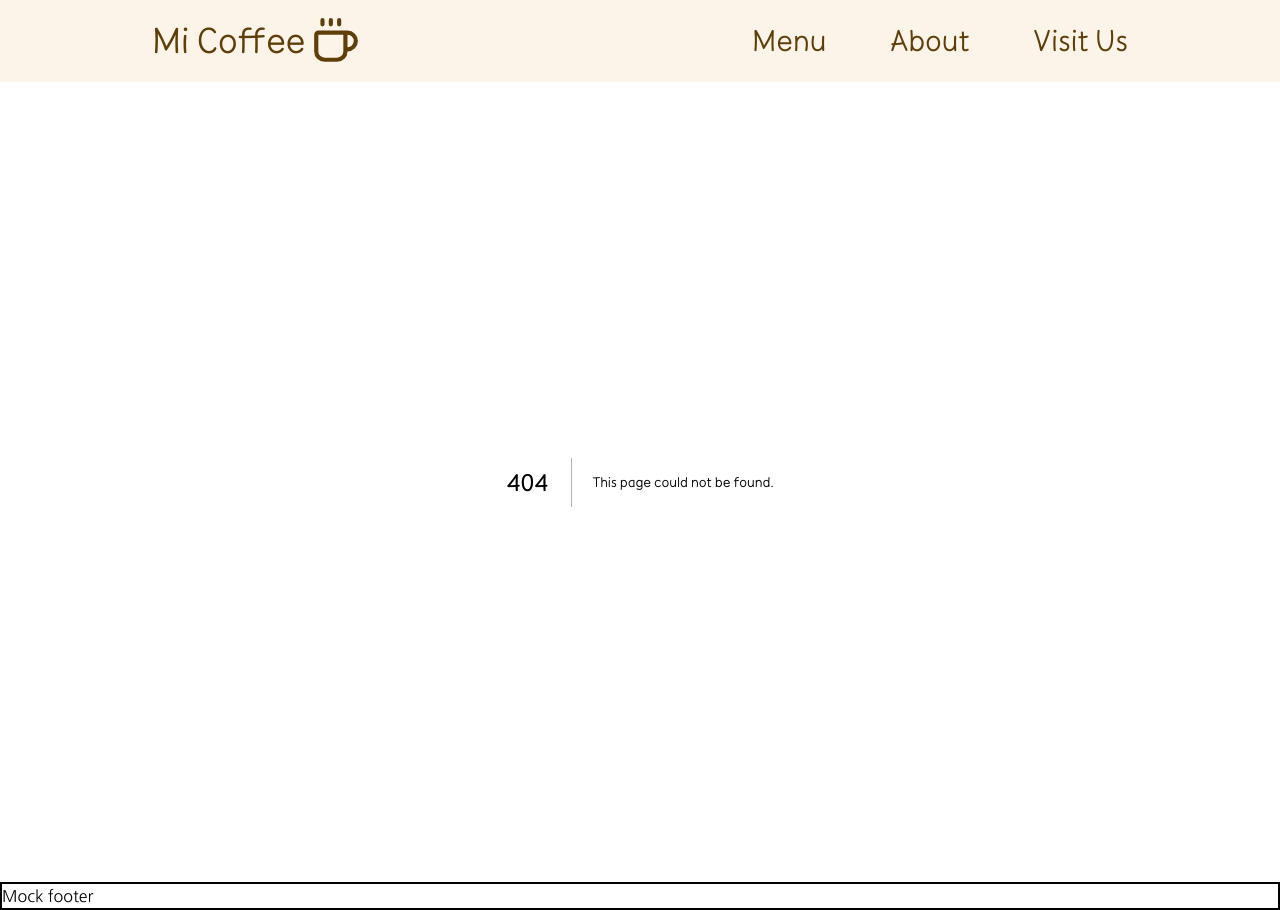
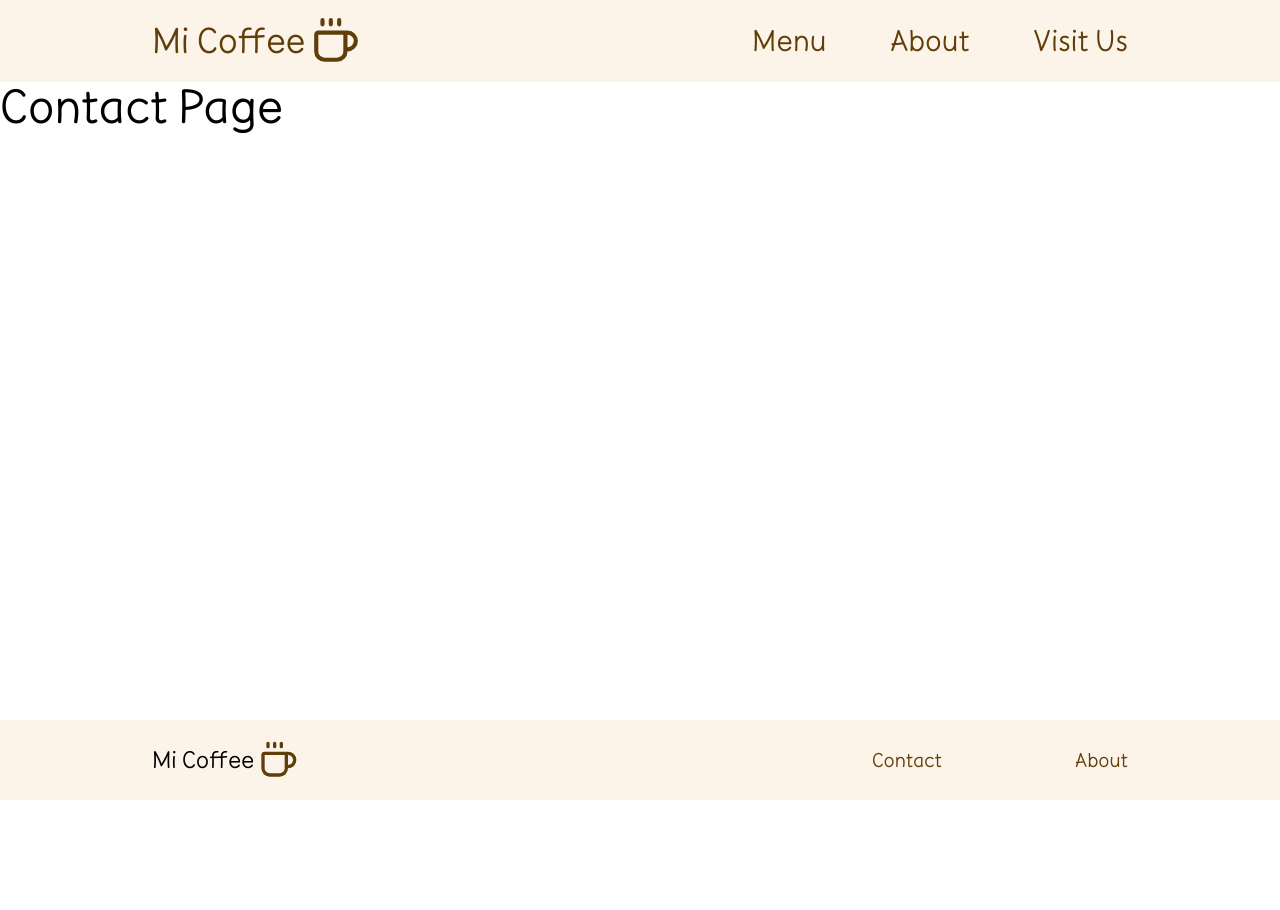
Before and after one commit to maninder56/web-development, a Next.js app in the folder frontend/coffee-shop/: page /contact in a window 1280 px wide. Before the commit this address had no page. After the commit the page ends 800 px from the top, so only its background shows below. Built offline with nearby package versions, Linux system fonts and the light colour scheme.

Commit message:
Created footer and mock contact page

```diff
--- /dev/null
+++ b/frontend/coffee-shop/src/app/contact/page.tsx
@@ -0,0 +1,8 @@
+
+export default function Contact() {
+    return (
+        <section>
+            <h1 className='text-5xl'>Contact Page</h1>
+        </section>
+    );
+}
--- a/frontend/coffee-shop/src/components/footer.tsx
+++ b/frontend/coffee-shop/src/components/footer.tsx
@@ -1,8 +1,54 @@
+import { WebsitePages } from "@/types/global";
+import Link from "next/link";
 
 export default function Footer() {
+    const homePage: WebsitePages = '/';
+    const aboutPage: WebsitePages = '/about';
+    const contactPage: WebsitePages = '/contact';
+
+
     return (
-        <footer className="border-2">
-            <p>Mock footer</p>
+        <footer className="min-h-20 flex justify-center bg-surface-background">
+            <div className="m-2 flex-1 flex justify-between max-w-250 relative animate-reveal-drop">
+                <div className='mt-auto mb-auto z-10'>
+                    <Link href={homePage}
+                        className={`
+                            flex m-auto text-nowrap
+                            text-2xl font-heading
+                            pl-3 pr-3 pt-2 pb-2 rounded-2xl
+                            hover:scale-105 hover:bg-surface-hover active:scale-95
+                        `}
+                    >
+                        <span className='mt-auto mb-auto mr-1'>Mi Coffee</span>
+                        <svg width='40' height='40' className='m-auto w-full h-full' viewBox='0 0 24 24' fill='none' xmlns='http://www.w3.org/2000/svg'>
+                            <path d='M10 2v2m4-2v2m2 4a1 1 0 0 1 1 1v8a4 4 0 0 1-4 4H7a4 4 0 0 1-4-4V9a1 1 0 0 1 1-1h14a4 4 0 1 1 0 8h-1M6 2v2'
+                                className='transition ease-in'
+                                stroke={'#603e0a'}
+                                strokeWidth='2' strokeLinecap='round' strokeLinejoin='round'/>
+                        </svg>
+                    </Link>
+                </div>
+                 <ul className='max-w-70 flex-1 flex justify-between text-xl font-heading text-text-primary'>
+                    <li className='flex mt-auto mb-auto'>
+                        <Link href={contactPage}
+                            className={`
+                                pl-3 pr-3 pt-1 pb-1 rounded-2xl z-10
+                                transition ease-in
+                                hover:scale-105 hover:bg-surface-hover active:scale-95
+                            `}
+                        >Contact</Link>
+                    </li>
+                    <li className='flex mt-auto mb-auto'>
+                        <Link href={aboutPage}
+                            className={`
+                                pl-3 pr-3 pt-1 pb-1 rounded-2xl z-10
+                                transition ease-in
+                                hover:scale-105 hover:bg-surface-hover active:scale-95
+                            `}
+                        >About</Link>
+                    </li>
+                </ul>
+            </div>
         </footer>
     );
 }
--- a/frontend/coffee-shop/src/types/global.ts
+++ b/frontend/coffee-shop/src/types/global.ts
@@ -1,2 +1,2 @@
 
-export type WebsitePages = '/' | '/menu' | '/about' | '/visitus';
+export type WebsitePages = '/' | '/menu' | '/about' | '/visitus' | '/contact';
```
